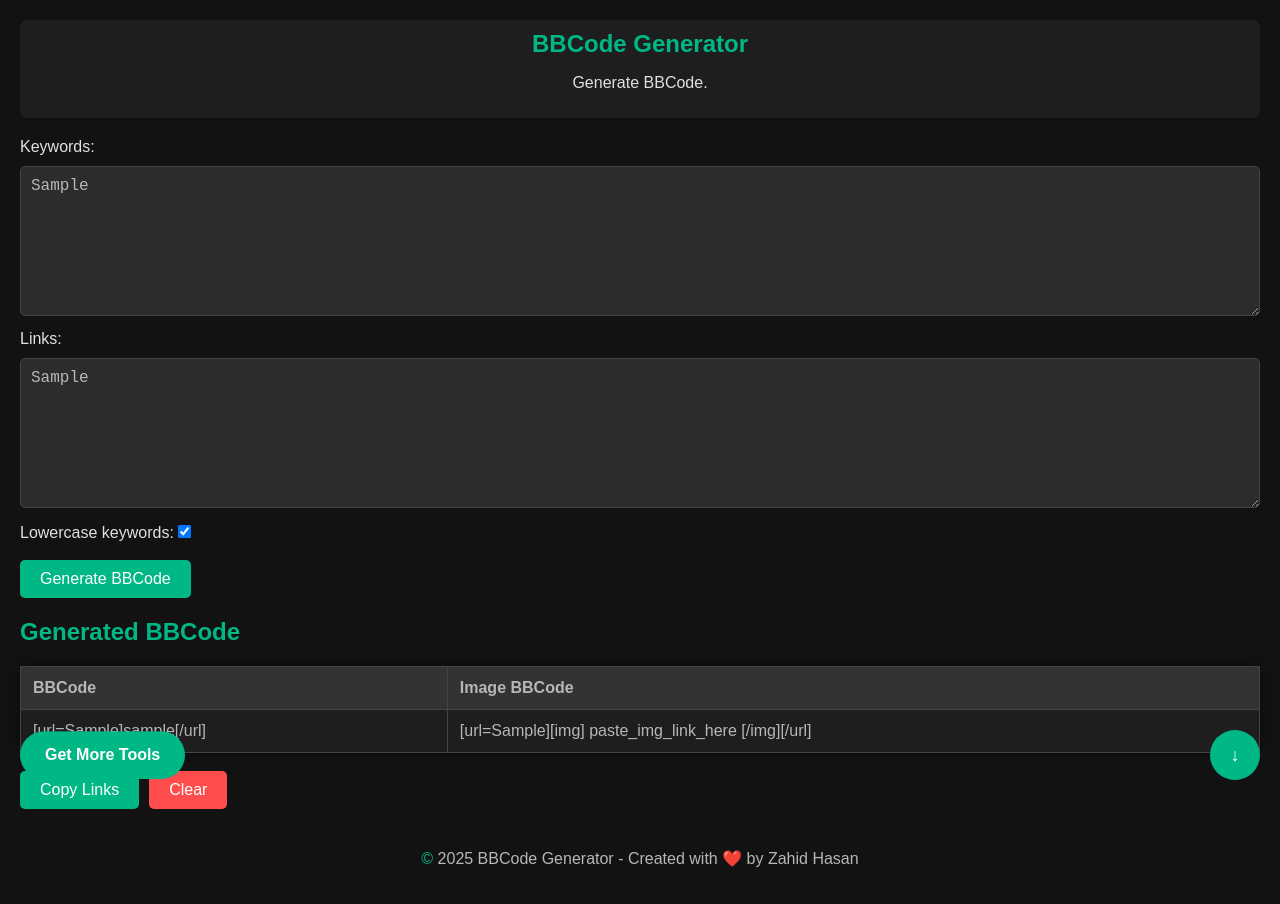
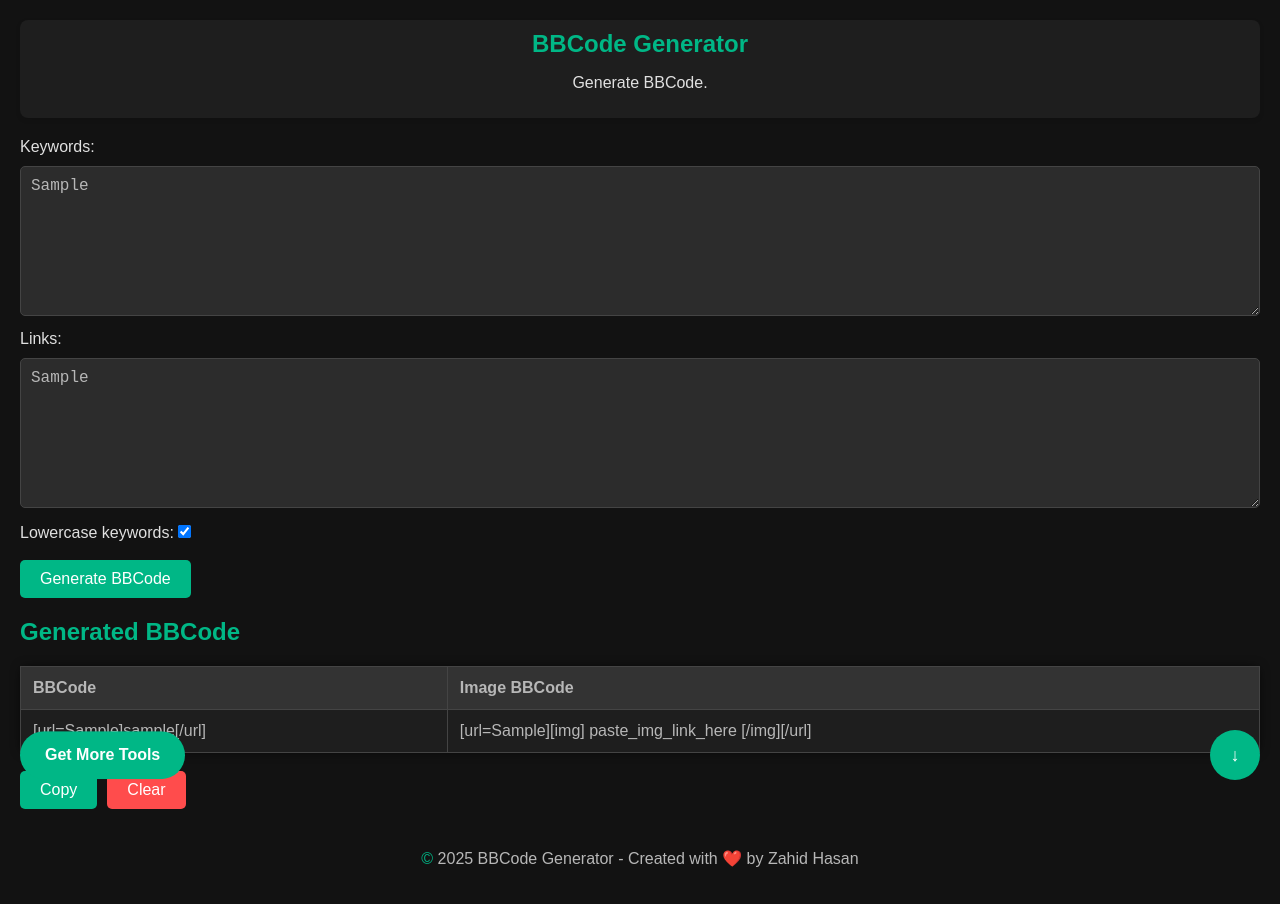
Before and after one commit to kds-zahid-live/bbcode, a React (Create React App) app: page / in a window 1280 px wide. Both pictures are taken after typing "Sample", "Sample" into the empty fields and a click on the button "Generate BBCode". Built offline with nearby package versions, Linux system fonts and the light colour scheme.

Commit message:
Update App.js

```diff
--- a/src/App.js
+++ b/src/App.js
@@ -144,7 +144,7 @@ function BacklinkGenerator() {
           </table>
           <br />
           <button id="copyBtn" onClick={copyLinks}>
-            Copy Links
+            Copy
           </button>
           <button id="clearBtn" onClick={clearAll}>
             Clear
```
